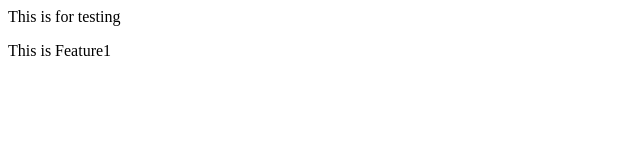
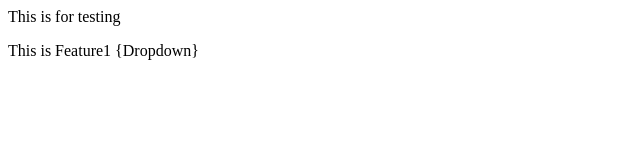
Before and after one commit to rinkush007/Tutorials, a plain HTML site: page index.html in a window 1280 px wide. Shown: the full height of the page, 0-640 px from the left. Drawn offline with Linux system fonts and the light colour scheme.

Commit message:
Dropdown Added

```diff
--- a/index.html
+++ b/index.html
@@ -1,2 +1,2 @@
 <p>This is for testing </p>
-<p>This is Feature1 </p>
+<p>This is Feature1 {Dropdown}</p>
```
